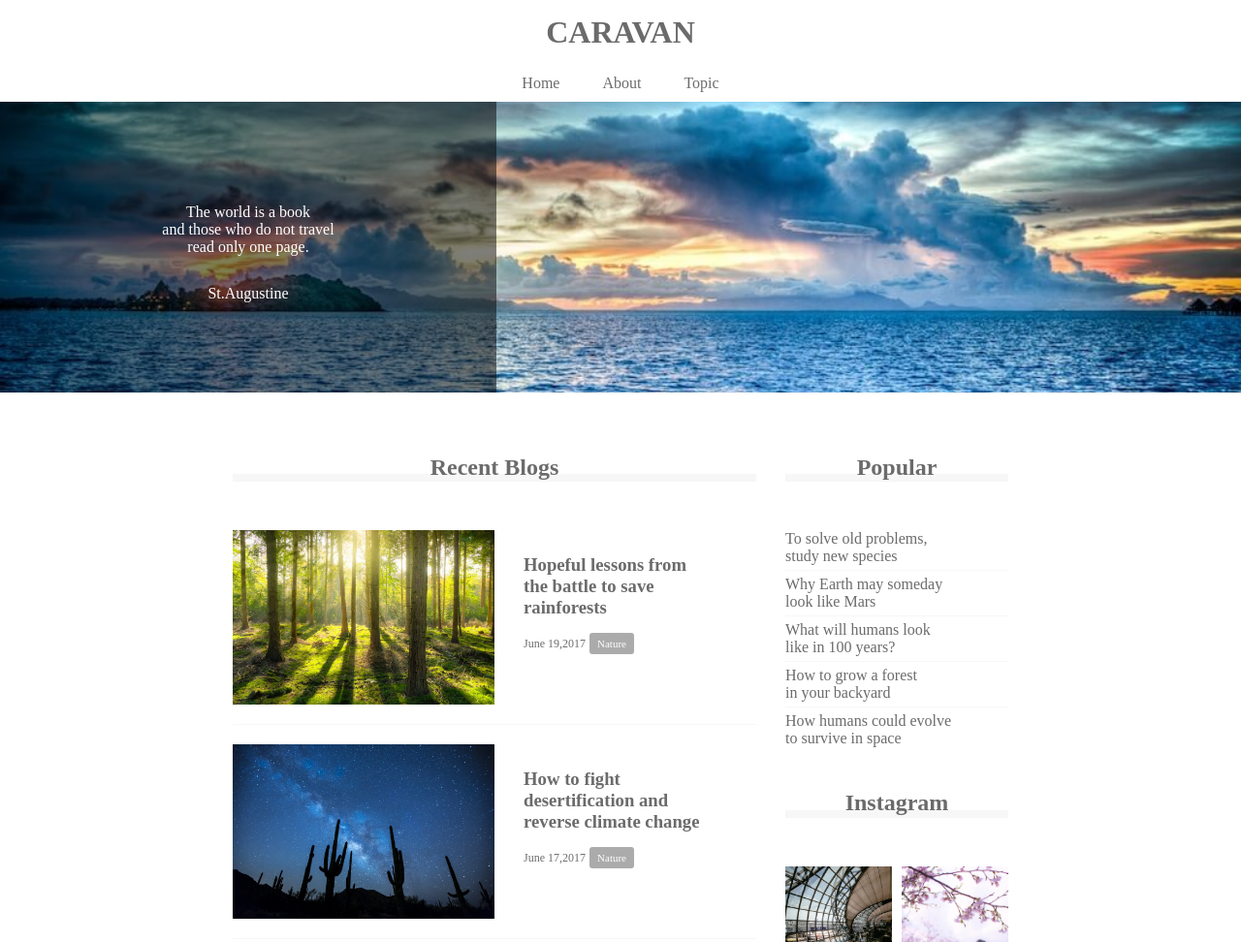
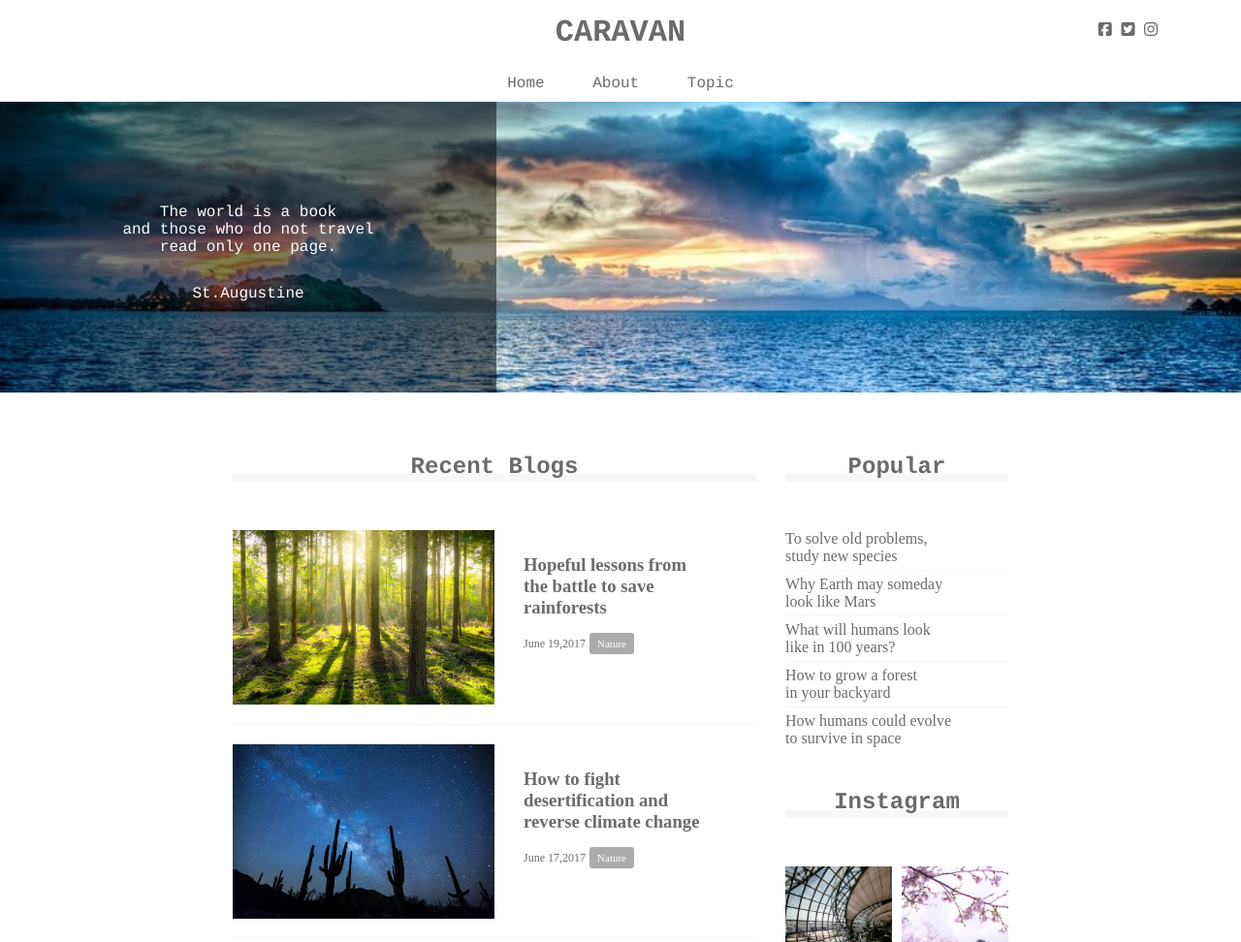
Before and after one commit to on310426/caravan, a plain HTML site: page index.html in a window 1280 px wide. Shown: the top 972 px of the page at 97% size. Drawn offline with Linux system fonts and the light colour scheme.

Commit message:
[Finish]1-9

```diff
--- a/index.html
+++ b/index.html
@@ -2,6 +2,7 @@
   <html>
     <head>
       <meta charset="UTF-8"/>
+      <script src="https://kit.fontawesome.com/b9ce355812.js" crossorigin="anonymous"></script>
       <link rel="stylesheet" href="style.css">
       <title>CARAVAN</title>
     </head>
@@ -13,6 +14,13 @@
             CARAVAN
           </a>
         </h1>
+
+        <div class="social">
+          <i class="fab fa-facebook-square"></i>
+          <i class="fab fa-twitter-square"></i>
+          <i class="fab fa-instagram"></i>
+        </div>
+
       </header>
 
       <nav>
--- a/style.css
+++ b/style.css
@@ -9,15 +9,33 @@ a {
   text-decoration: none;
 }
 
+header,
+nav,
+h2,
+.main-visual,
+footer {
+  font-family: Chalkduster, "Bradley Hand", Courier, "Segoe Print", sans-serif;
+}
+
 /* header */
 header {
   width: 90%;
   padding: 15px 0;
   margin: 0 auto;
   text-align: center;
+  position: relative;
 }
+
 header.heading {
   font-size: 32px;
+}
+
+.social {
+  display: inline-block;
+  margin-left: 20px;
+  position: absolute;
+  top: 22px;
+  right: 22px;
 }
 
 /* nav */
```
